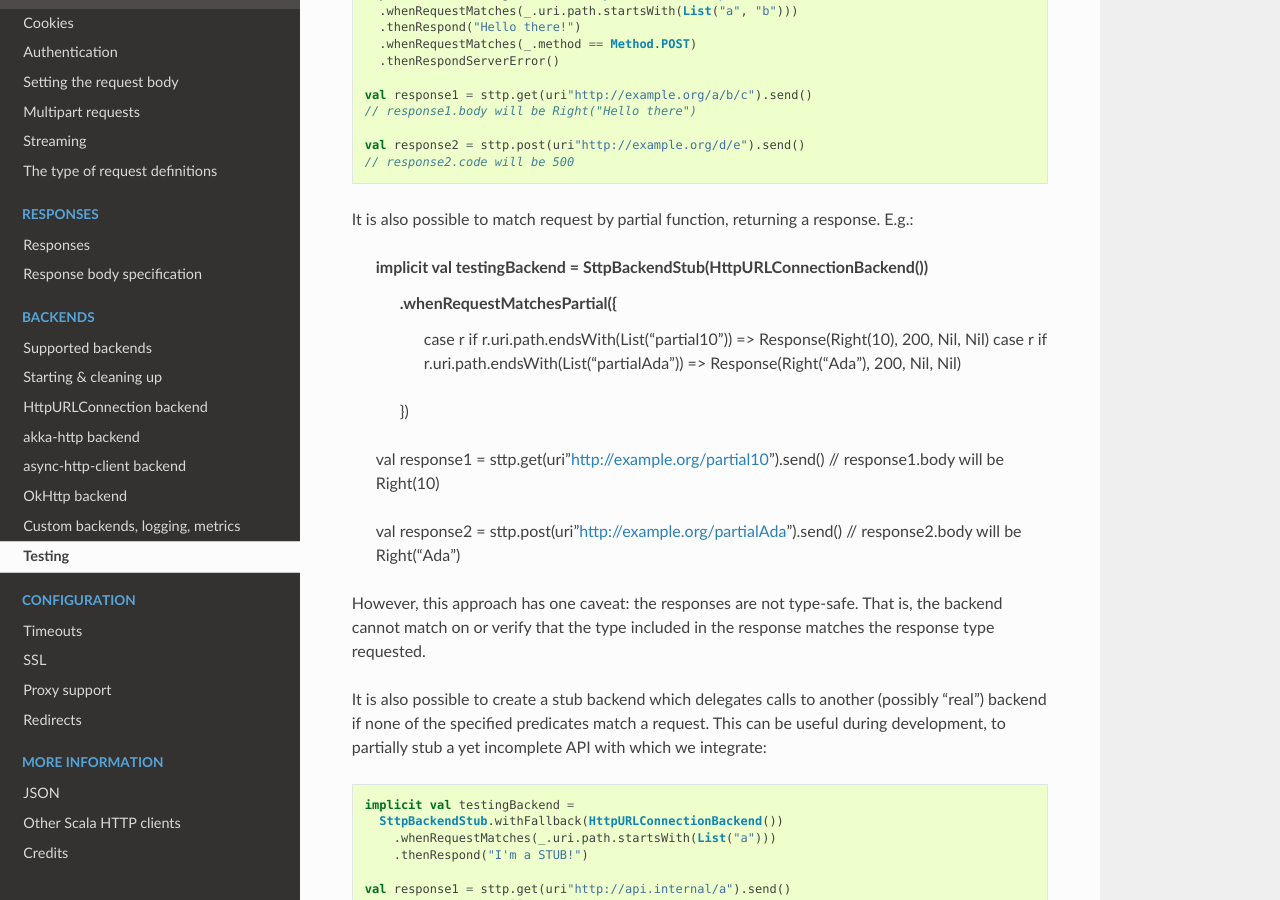
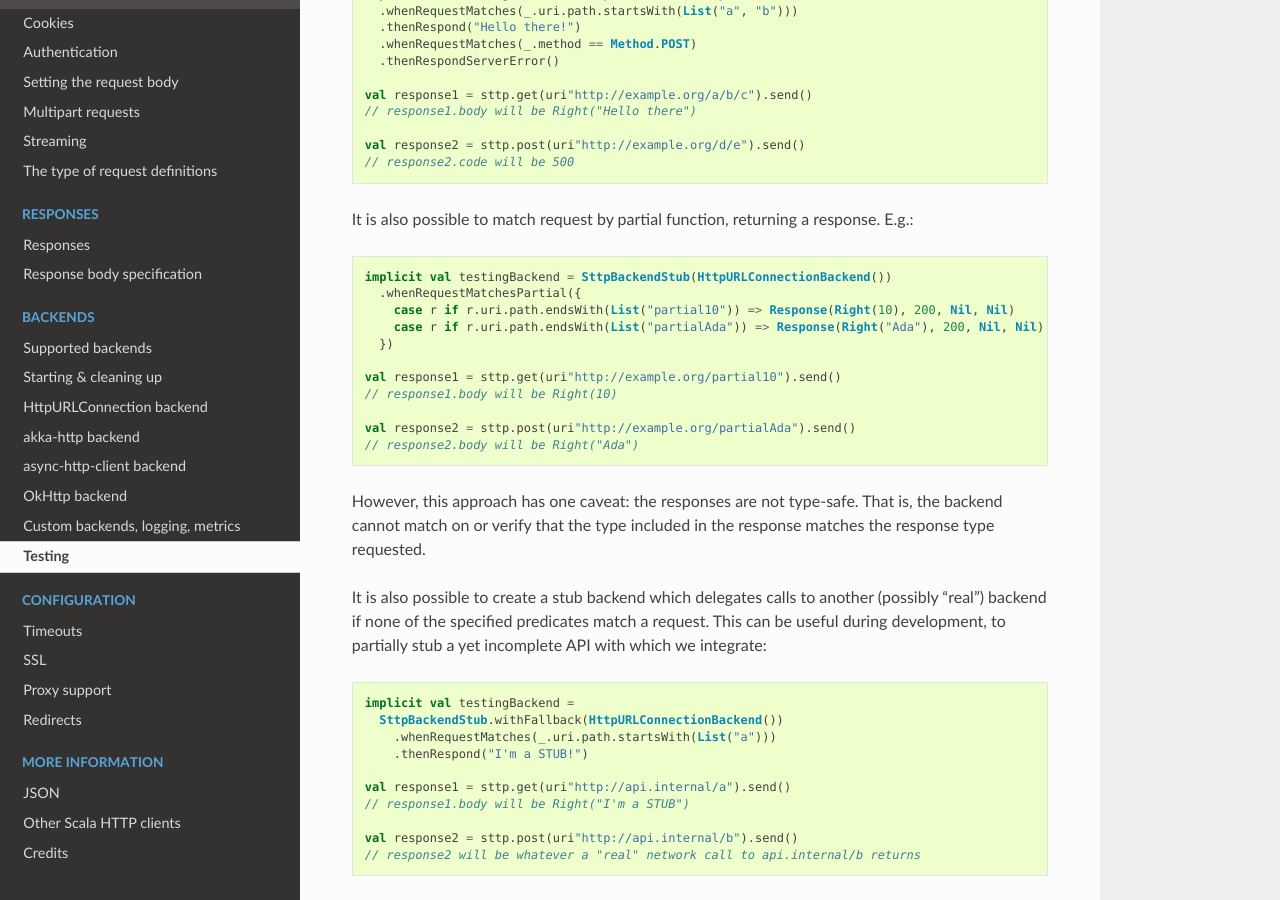
Before and after one commit to softwaremill/sttp, a Sphinx documentation site: the page built from docs/backends/testing.rst, in a window 1280 px wide and 900 px high, scrolled down 404 px. Built offline with Sphinx 7.4.7 and the Read the Docs theme 2.0.0, drawn with Linux system fonts in a browser that asks for light colours.

Commit message:
Fix docs

```diff
--- a/docs/backends/testing.rst
+++ b/docs/backends/testing.rst
@@ -19,7 +19,7 @@ For example::
   val response2 = sttp.post(uri"http://example.org/d/e").send()
   // response2.code will be 500
 
-It is also possible to match request by partial function, returning a response. E.g.:
+It is also possible to match request by partial function, returning a response. E.g.::
 
   implicit val testingBackend = SttpBackendStub(HttpURLConnectionBackend())
     .whenRequestMatchesPartial({
```
